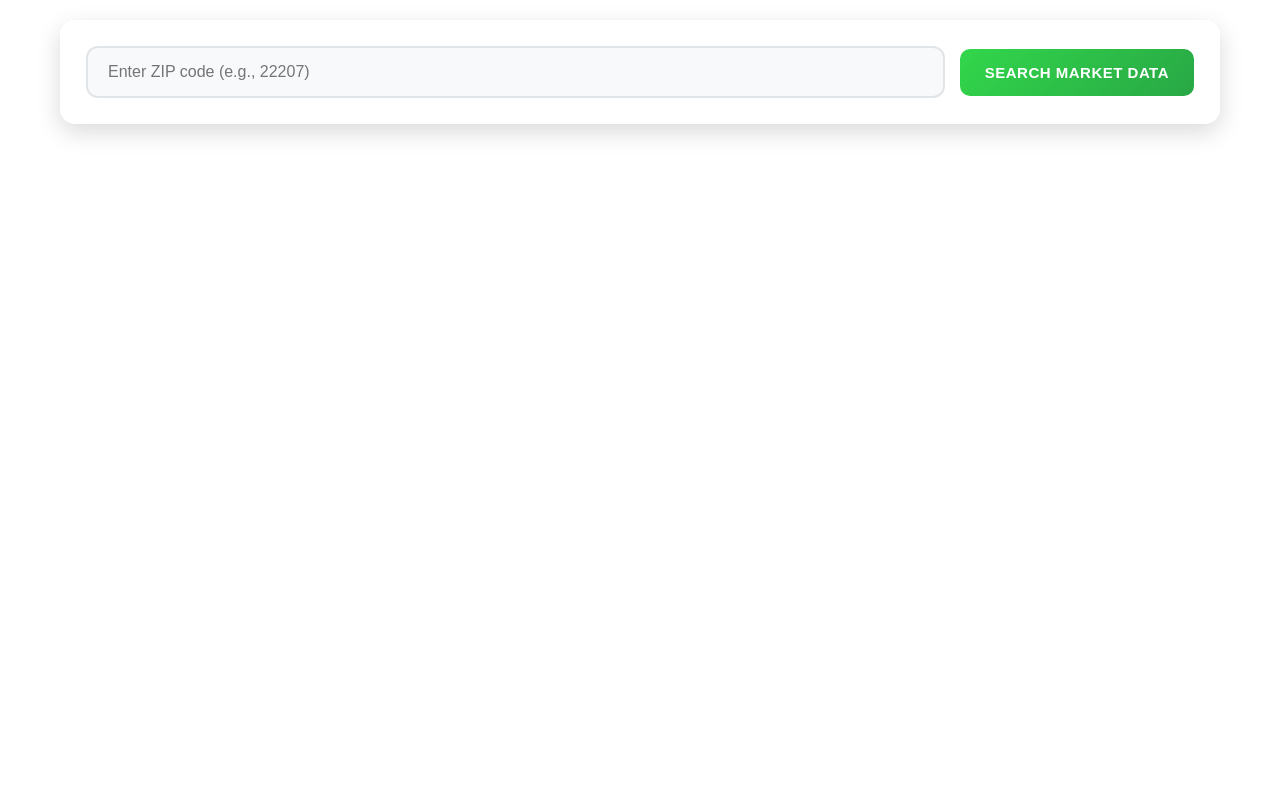
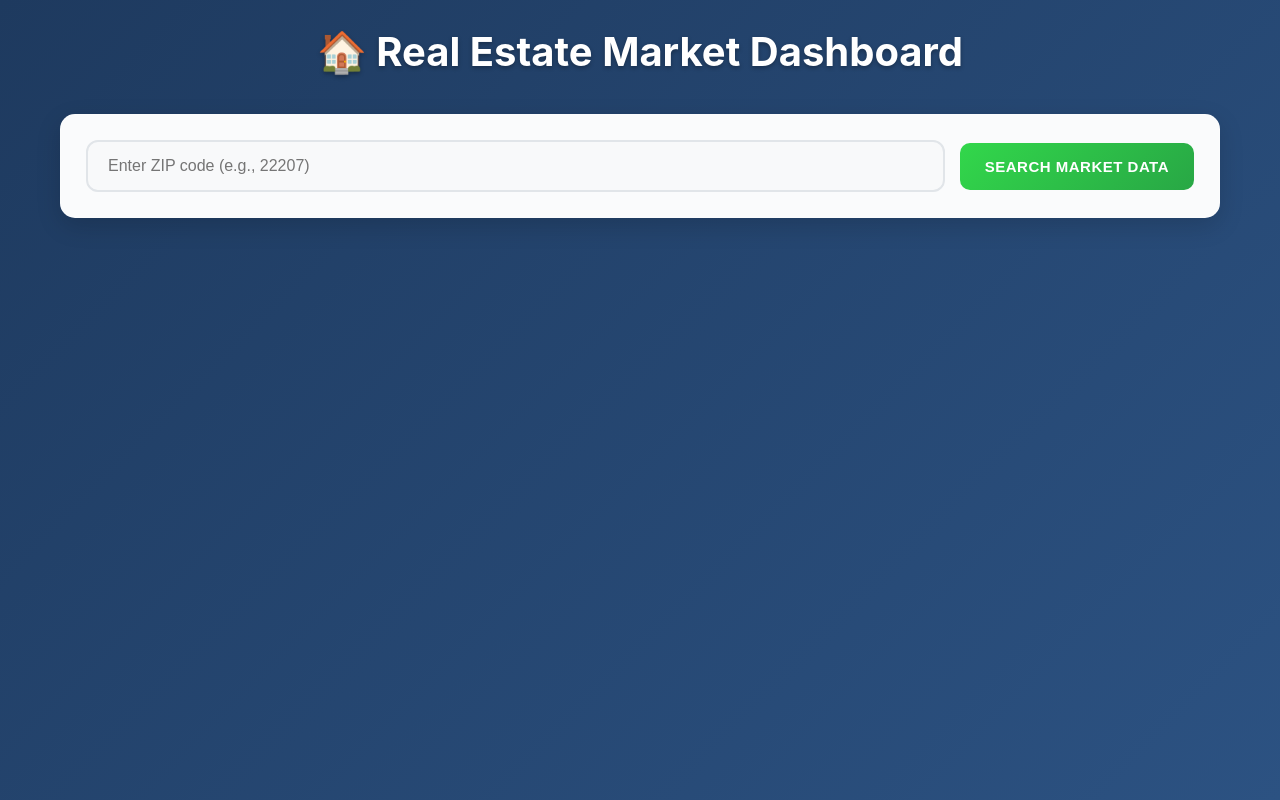
Before and after one commit to valdoramakuela/realestatemarkets, a Flask app: page / in a window 1280 px wide. Run offline with Flask 3, Linux system fonts and the light colour scheme.

Commit message:
Update index.html

```diff
--- a/templates/index.html
+++ b/templates/index.html
@@ -14,7 +14,7 @@
 
         body {
             font-family: 'Inter', -apple-system, BlinkMacSystemFont, 'Segoe UI', Roboto, sans-serif;
-            background: #FFFFFF;
+            background: linear-gradient(135deg, #1e3a5f 0%, #2c5282 100%);
             min-height: 100vh;
             color: #333;
             line-height: 1.6;
@@ -291,7 +291,7 @@
 </head>
 <body>
     <div class="container">
-
+        <h1>🏠 Real Estate Market Dashboard</h1>
 
         <div class="search-section">
             <form class="search-form" id="searchForm">
@@ -400,35 +400,35 @@
                 if (sf.price_median) {
                     statsGrid.appendChild(createStatCard(
                         formatCurrency(sf.price_median),
-                        'Median Market Price'
+                        'Median Price'
                     ));
                 }
 
                 if (sf.inventory_total) {
                     statsGrid.appendChild(createStatCard(
                         Math.round(sf.inventory_total),
-                        'Listings On Market'
+                        'Total Inventory'
                     ));
                 }
 
                 if (sf.days_on_market_median) {
                     statsGrid.appendChild(createStatCard(
                         Math.round(sf.days_on_market_median),
-                        'Days on Market Median'
+                        'Median Days on Market'
                     ));
                 }
 
                 if (sf.months_of_inventory_median) {
                     statsGrid.appendChild(createStatCard(
                         sf.months_of_inventory_median.toFixed(1),
-                        'Months of Supply Median'
+                        'Months of Inventory'
                     ));
                 }
 
                 if (sf.estimated_sales_total) {
                     statsGrid.appendChild(createStatCard(
                         Math.round(sf.estimated_sales_total),
-                        'Estimated Total Sales'
+                        'Estimated Sales'
                     ));
                 }
             }
@@ -439,7 +439,7 @@
                 if (rental.gross_yield_median) {
                     statsGrid.appendChild(createStatCard(
                         (rental.gross_yield_median * 100).toFixed(2) + '%',
-                        'Gross Yield Median'
+                        'Median Rental Yield'
                     ));
                 }
             }
@@ -543,6 +543,15 @@
                     scales: {
                         y: {
                             beginAtZero: true,
+                            title: {
+                                display: true,
+                                text: 'Returns (%)',
+                                color: '#1e3a5f',
+                                font: {
+                                    size: 12,
+                                    weight: 500
+                                }
+                            },
                             ticks: {
                                 callback: function(value) {
                                     return value + '%';
@@ -554,6 +563,15 @@
                             }
                         },
                         x: {
+                            title: {
+                                display: true,
+                                text: 'Time Period (Years)',
+                                color: '#1e3a5f',
+                                font: {
+                                    size: 12,
+                                    weight: 500
+                                }
+                            },
                             ticks: {
                                 color: '#1e3a5f'
                             },
@@ -561,9 +579,36 @@
                                 display: false
                             }
                         }
+                    },
+                    animation: {
+                        duration: 2000,
+                        easing: 'easeInOutBounce'
+                    },
+                    elements: {
+                        point: {
+                            radius: function(context) {
+                                const baseRadius = 6;
+                                const time = Date.now() * 0.005;
+                                const pulse = Math.sin(time + context.dataIndex) * 1.5;
+                                return baseRadius + pulse;
+                            },
+                            hoverRadius: function(context) {
+                                const baseRadius = 8;
+                                const time = Date.now() * 0.005;
+                                const pulse = Math.sin(time + context.dataIndex) * 2;
+                                return baseRadius + pulse;
+                            }
+                        }
                     }
                 }
             });
+
+            // Animate the pulsing effect
+            setInterval(() => {
+                if (returnsChart) {
+                    returnsChart.update('none');
+                }
+            }, 100);
         }
 
         function createMetricsChart(singleFamily, rental) {
```
